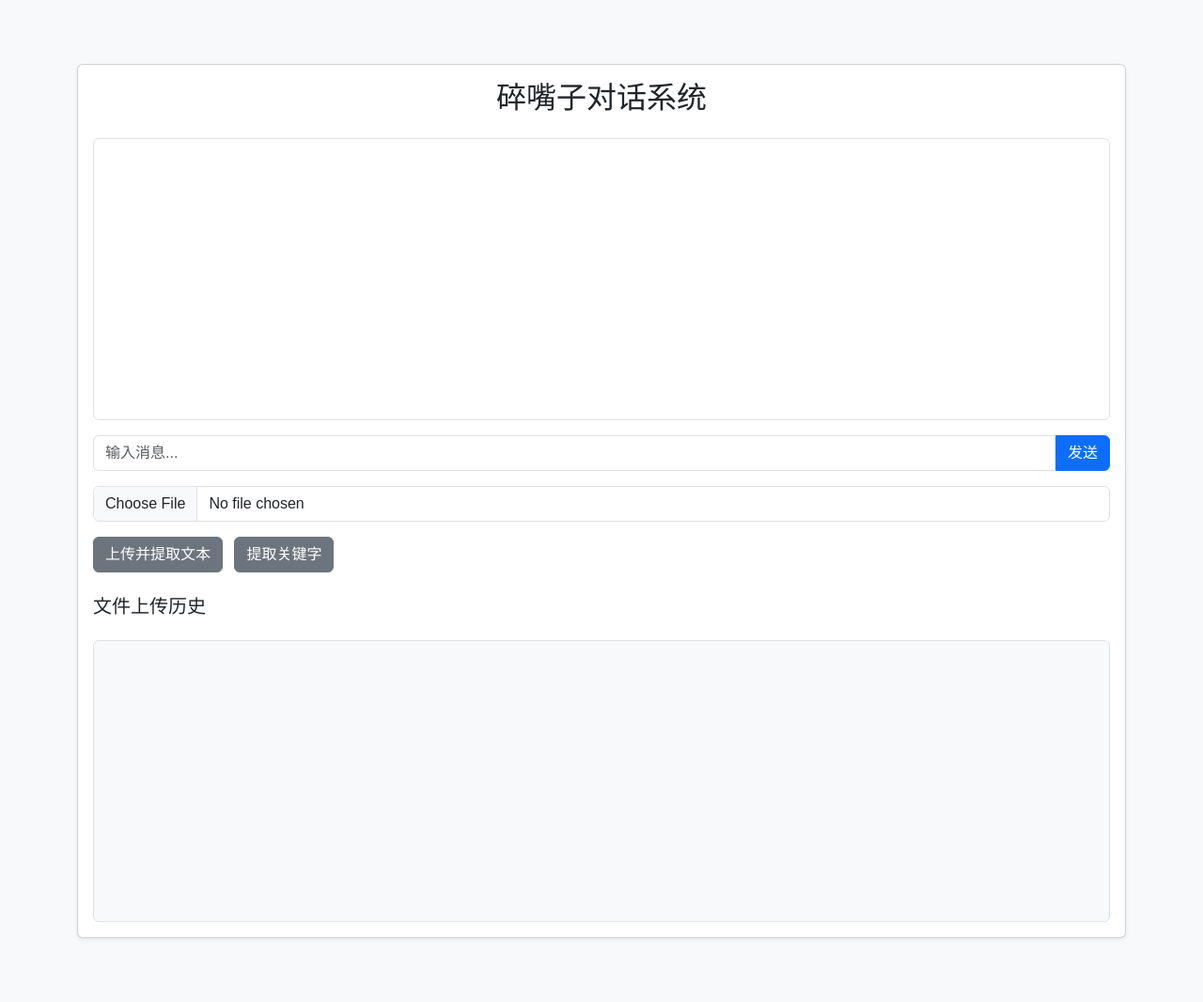
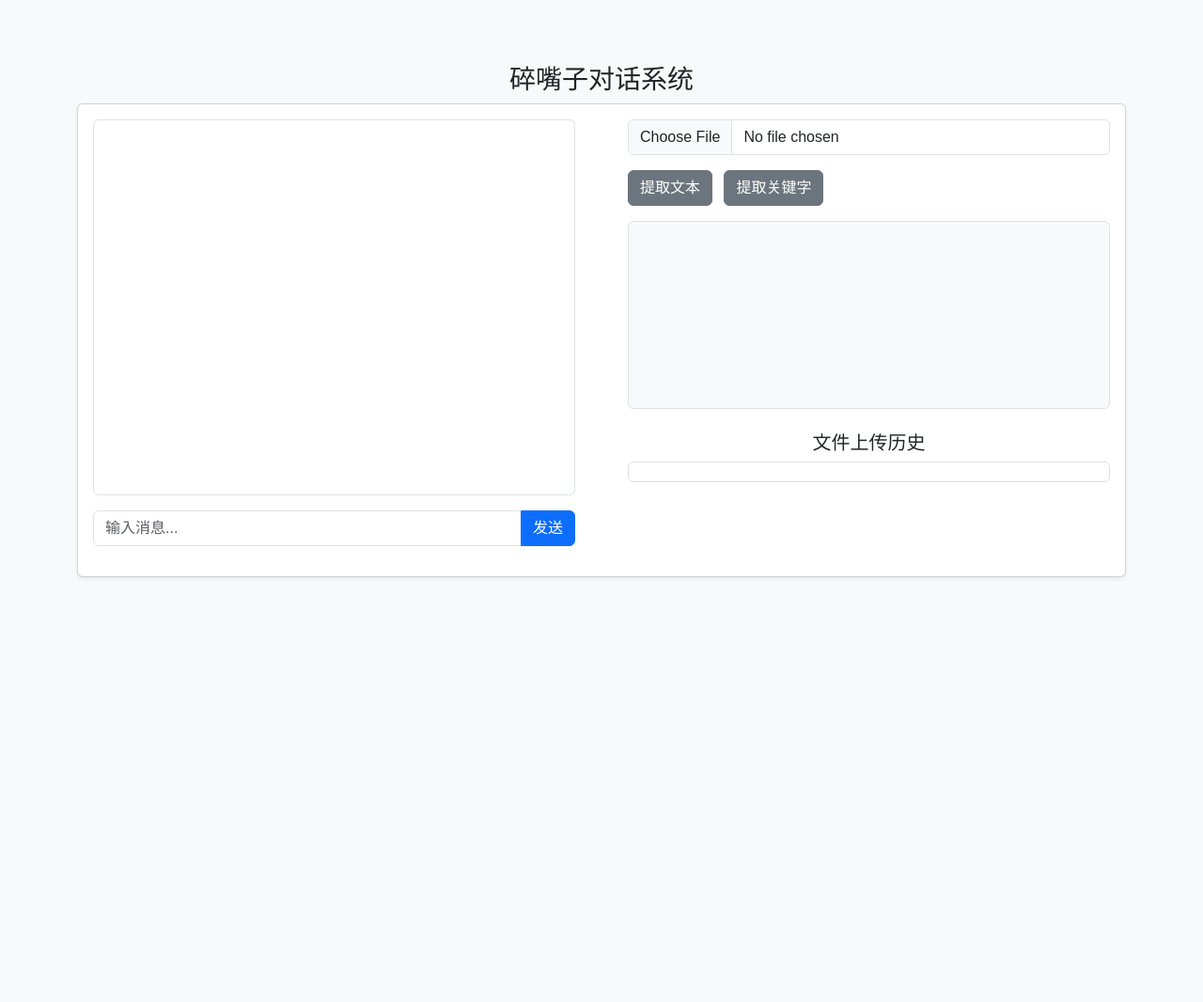
Before and after one commit to liuxinglu/chat, a Flask app: page / in a window 1280 px wide. Shown: the whole page at 94% size. After the commit the page ends 615 px from the top, so only its background shows below. Run offline with Flask 3, Linux system fonts and the light colour scheme; some libraries are stand-ins or nearby versions.

Commit message:
modify style

```diff
--- a/app/static/css/styles.css
+++ b/app/static/css/styles.css
@@ -10,7 +10,7 @@ body {
     border-radius: 5px;
 }
 .chat-box {
-    height: 300px;
+    height: 500px;
     overflow-y: scroll;
     border: 1px solid #ddd;
     padding: 10px;
@@ -34,6 +34,32 @@ body {
     border: 1px solid #ccc;
     padding: 10px;
     margin-top: 20px;
-    height: 300px; /* 可根据需要调整高度 */
+    height: 200px; /* 可根据需要调整高度 */
     overflow-y: auto; /* 启用垂直滚动条 */
 }
+
+
+@keyframes highlight {
+    0% {
+        background-color: #3bff50;
+    }
+    50% {
+        background-color: #c2f3b8;
+    }
+    100% {
+        background-color: #ffffff;
+    }
+}
+
+.highlight-animation {
+    animation: highlight 1s ease-out;
+}
+
+/* 为上传历史列表添加滚动条 */
+#uploadHistory {
+    max-height: 200px; /* 设置一个固定的高度 */
+    overflow-y: auto;  /* 如果内容超出容器，显示纵向滚动条 */
+    border: 1px solid #ddd; /* 添加边框让滚动区域更加明显 */
+    padding: 10px;
+    margin-top: 10px;
+}
--- a/app/static/js/chat.js
+++ b/app/static/js/chat.js
@@ -1,3 +1,4 @@
+let messageIndex = 0
 //发送消息
 function sendMessage() {
     const userInput = document.getElementById('userInput').value;
@@ -34,10 +35,11 @@ function appendMessage(className, message) {
     const messageElement = document.createElement('div');
     messageElement.className = 'message ' + className;
     messageElement.style.whiteSpace = 'pre-wrap';
-    messageElement.id = 'message ' + Date.now()
-    chatBox.scrollTop = chatBox.scrollHeight;
+    messageElement.id = 'message' + messageIndex;
     chatBox.appendChild(messageElement);
-     typeText('message '+ Date.now(), message, 10)
+     typeText('message'+ messageIndex, message, 10)
+     messageIndex++;
+
 }
 
 //打印机效果
@@ -49,6 +51,8 @@ function typeText(elementId, text, speed) {
         element.textContent += text.charAt(index);
         index++;
         setTimeout(type, speed);
+        const chatBox = document.getElementById('chatBox');
+        chatBox.scrollTop = chatBox.scrollHeight;
       }
     };
     type();
@@ -85,6 +89,10 @@ uploadHistoryList = []; // 存储上传历史的数组
         uploadHistoryList.push({ fileName: u.files[0].name, time: uploadTime, content: data.text });
         // 更新页面上的上传历史显示
         displayUploadHistory();
+        // 高亮显示刚上传的文件
+        highlightNewUpload(uploadHistoryList.length - 1);
+        // 滚动到最新上传的文件
+        scrollToLatestUpload();
     })
     .catch(error => {
         console.error('There was a problem with the fetch operation:', error);
@@ -132,12 +140,13 @@ function displayUploadHistory() {
     uploadHistoryList.forEach((record, index) => {
         const listItem = document.createElement("li");
         listItem.className = "list-group-item d-flex justify-content-between align-items-center";
+        listItem.id = `uploadItem-${index}`; // 为每个列表项设置唯一 ID
 
         listItem.innerHTML = `
-            <span>${record.fileName}</span>
+            <span id="fileName-${index}">${record.fileName}</span>
             <div>
-                <span class="text-muted me-3" style="font-size: 0.9rem;">${record.time}</span>
-                <button class="btn btn-outline-primary btn-sm" onclick="viewFile(${index})">查看文件</button>
+                <span class="text-muted me-3" style="font-size: 0.6rem;">${record.time}</span>
+                <button class="btn btn-outline-primary btn-sm" onclick="viewFile(${index})">查看</button>
             </div>
         `;
         historyList.appendChild(listItem);
@@ -158,3 +167,19 @@ function viewFile(index) {
     const fileContent = uploadHistoryList[index].content;
     resultDiv.innerHTML = `${fileContent}`;
 }
+
+
+// 高亮显示刚上传的文件
+function highlightNewUpload(index) {
+    const listItem = document.getElementById(`uploadItem-${index}`);
+//    const listItem = document.getElementById(`fileName-${index}`);
+    if (listItem) {
+        listItem.classList.add("highlight-animation"); // 添加高亮动画类
+    }
+}
+
+// 滚动到列表底部
+function scrollToLatestUpload() {
+    const historyList = document.getElementById("uploadHistory");
+    historyList.scrollTop = historyList.scrollHeight; // 将滚动位置设置为列表的最大高度
+}
--- a/app/templates/index.html
+++ b/app/templates/index.html
@@ -4,18 +4,20 @@
     <meta charset="UTF-8">
     <meta name="viewport" content="width=device-width, initial-scale=1.0">
     <title>文心一言对话系统</title>
-    <link href="https://cdn.jsdelivr.net/npm/bootstrap@5.3.0-alpha1/dist/css/bootstrap.min.css" rel="stylesheet">
+    <link href="https://cdn.jsdelivr.net/npm/bootstrap@5.3.0-alpha1/dist/css/bootstrap.min.css" rel="stylesheet" />
+    <script src="https://cdn.jsdelivr.net/npm/bootstrap@5.3.0-alpha1/dist/js/bootstrap.bundle.min.js"></script>
     <link rel="stylesheet" href="../static/css/styles.css" />
     <script src="../static/js/chat.js"></script>
 </head>
 <body class="bg-light">
     <div class="container py-5">
+        <h3 class="text-center mb-7">碎嘴子对话系统</h3>
         <div class="card shadow-sm">
-            <div class="card-body">
-                <h2 class="card-title text-center mb-4">碎嘴子对话系统</h2>
-
+            <div class="row">
+            <div class="col-md-6">
+                <div class="card-body ">
                     <!-- Chat box -->
-                <div id="chatBox" class="border rounded p-3 mb-3" style="height: 300px; overflow-y: auto;">
+                    <div id="chatBox" class="border rounded p-3 mb-3" style="height: 400px; overflow-y: auto;">
                         <!-- 对话内容将在这里显示 -->
                     </div>
 
@@ -25,27 +27,38 @@
                         <button class="btn btn-primary" onclick="sendMessage()">发送</button>
                     </div>
 
+
+                </div>
+            </div>
+            <div class="col-md-6">
+            <!-- Upload History -->
+                <div class="card-body">
                     <!-- File Upload Form -->
                     <form id="uploadForm" enctype="multipart/form-data">
                         <div class="mb-3">
                             <input type="file" name="file" id="fileInput" accept=".pdf" class="form-control" required>
                         </div>
-                    <button type="button" class="btn btn-secondary me-2" onclick="uploadFile()">上传并提取文本</button>
+                        <button type="button" class="btn btn-secondary me-2" onclick="uploadFile()">提取文本</button>
                         <button type="button" class="btn btn-secondary" onclick="getKeywords()">提取关键字</button>
                     </form>
 
-                <!-- Upload History -->
-                <h5 class="mt-4">文件上传历史</h5>
+                    <!-- Results Display -->
+                    <div id="result" class="mt-3 p-3 border rounded bg-light"></div>
+                    <h5 class="card-title text-center mt-4">文件上传历史</h5>
                     <ul id="uploadHistory" class="list-group mt-2">
                         <!-- 上传历史记录将显示在这里 -->
                     </ul>
-
-                <!-- Results Display -->
-                <div id="result" class="mt-3 p-3 border rounded bg-light"></div>
+                </div>
+            </div>
         </div>
         </div>
     </div>
 </body>
-<script src="https://cdn.jsdelivr.net/npm/bootstrap@5.3.0-alpha1/dist/js/bootstrap.bundle.min.js"></script>
-<script src="../static/js/chat.js"></script>
+<script>
+        document.getElementById('userInput').addEventListener('keydown', function(event) {
+            if (event.key === 'Enter') {
+                sendMessage();
+            }
+        });
+    </script>
 </html>
```
Also changed, not shown: app/__init__.py (+7 -8 lines), app/xinghuo/route_openapi.py (+10 -22 lines). Lines whose indentation alone changed are shown as unchanged.
